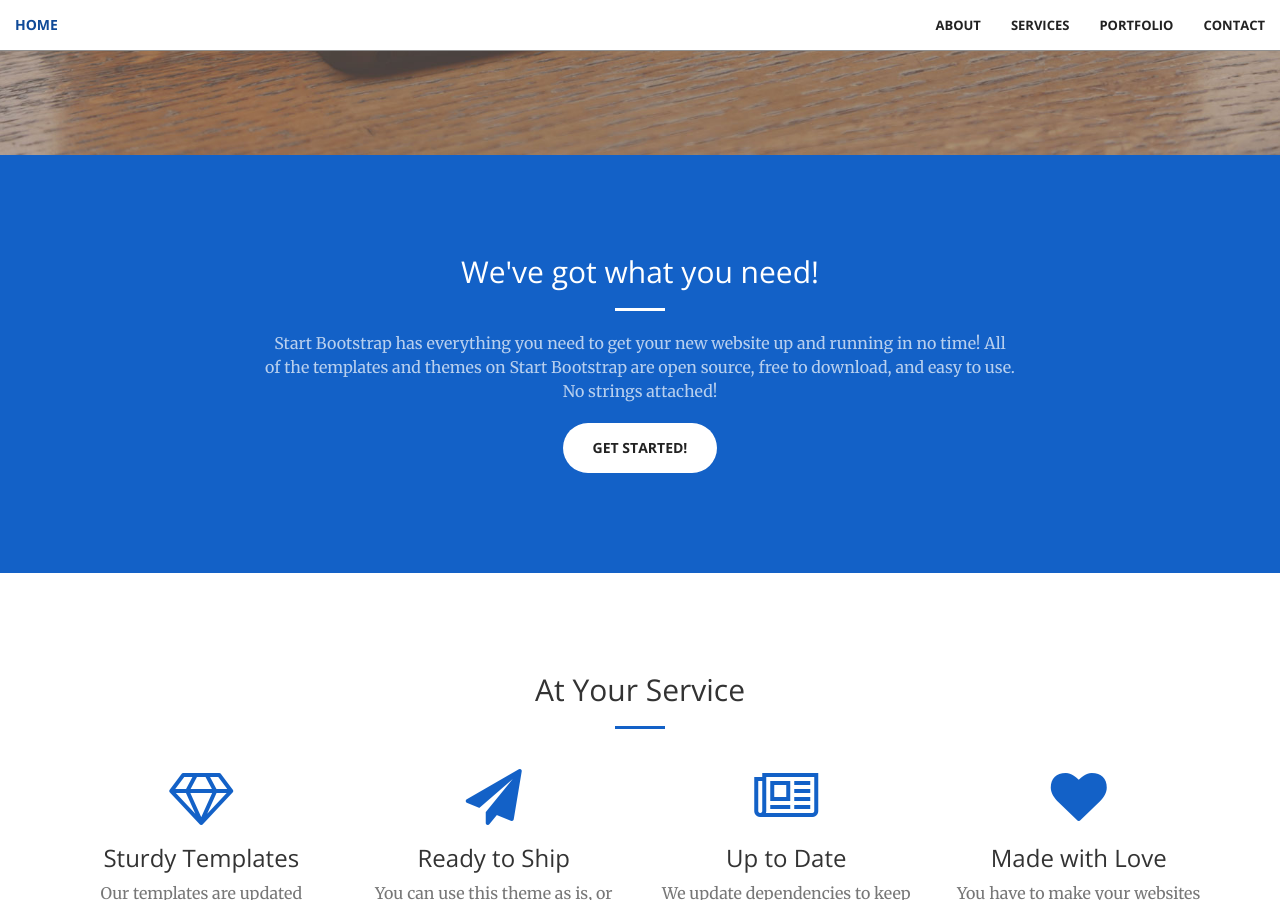
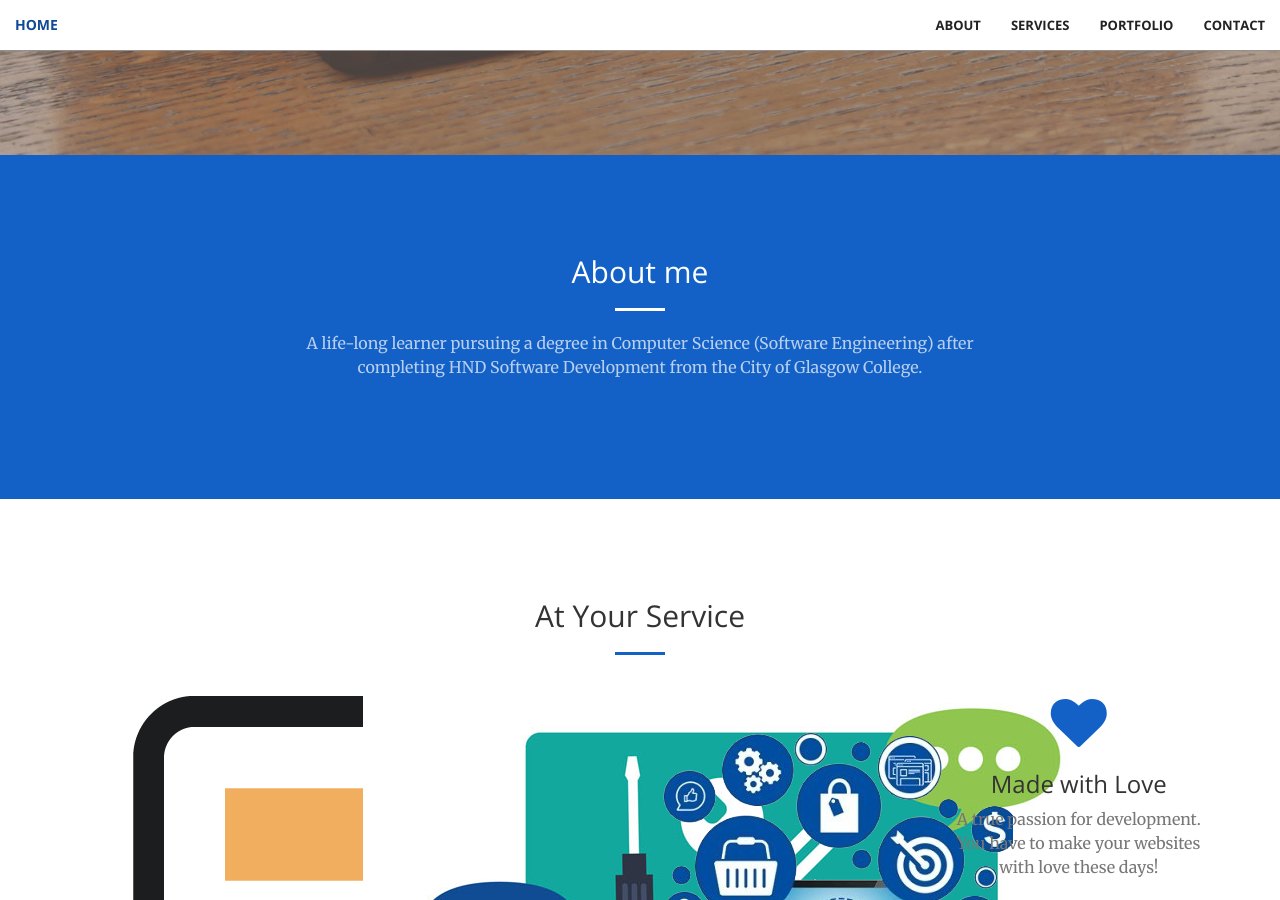
Before and after one commit to Bilal44/bilal44.github.io, a Jekyll site: the page built from index.html, in a window 1280 px wide and 900 px high, scrolled down 745 px. Built offline with Jekyll 4.4.1, drawn with Linux system fonts in a browser that asks for light colours; some of the changed text lies outside the part shown.

Commit message:
New images

```diff
--- a/_includes/about.html
+++ b/_includes/about.html
@@ -2,10 +2,9 @@
     <div class="container">
         <div class="row">
             <div class="col-lg-8 col-lg-offset-2 text-center">
-                <h2 class="section-heading">We've got what you need!</h2>
+                <h2 class="section-heading">About me</h2>
                 <hr class="light">
-                <p class="text-faded">Start Bootstrap has everything you need to get your new website up and running in no time! All of the templates and themes on Start Bootstrap are open source, free to download, and easy to use. No strings attached!</p>
-                <a href="#" class="btn btn-default btn-xl">Get Started!</a>
+                <p class="text-faded">A life-long learner pursuing a degree in Computer Science (Software Engineering) after completing HND Software Development from the City of Glasgow College.</p>
             </div>
         </div>
     </div>
--- a/_includes/career.html
+++ b/_includes/career.html
@@ -11,30 +11,30 @@
         <div class="row">
             <div class="col-lg-3 col-md-6 text-center">
                 <div class="service-box">
-                    <i class="fa fa-4x fa-diamond wow bounceIn text-primary"></i>
-                    <h3>Sturdy Templates</h3>
-                    <p class="text-muted">Our templates are updated regularly so they don't break.</p>
+                    <i class="wow bounceIn text-primary"><img src="../img/responsive.png" /></i>
+                    <h3>Responsive Web Development</h3>
+                    <p class="text-muted">Website and application designed with a mobile-first approach for an optimal experience for the modern user.</p>
                 </div>
             </div>
             <div class="col-lg-3 col-md-6 text-center">
                 <div class="service-box">
-                    <i class="fa fa-4x fa-paper-plane wow bounceIn text-primary" data-wow-delay=".1s"></i>
-                    <h3>Ready to Ship</h3>
-                    <p class="text-muted">You can use this theme as is, or you can make changes!</p>
+                    <i class="wow bounceIn text-primary" data-wow-delay=".1s"><img src="../img/website-maintenance.jpg" /></i>
+                    <h3>Maintence, Upgrade and Integration</h3>
+                    <p class="text-muted">Hands-off management, upgrading of existing applications or integrating them with the new, cutting-edge technologies.</p>
                 </div>
             </div>
             <div class="col-lg-3 col-md-6 text-center">
                 <div class="service-box">
-                    <i class="fa fa-4x fa-newspaper-o wow bounceIn text-primary" data-wow-delay=".2s"></i>
+                    <i class="wow bounceIn text-primary" data-wow-delay=".2s"><img src="../img/wordpress.png" /></i>
                     <h3>Up to Date</h3>
-                    <p class="text-muted">We update dependencies to keep things fresh.</p>
+                    <p class="text-muted">Build your brand using the web's most popular content management system.</p>
                 </div>
             </div>
             <div class="col-lg-3 col-md-6 text-center">
                 <div class="service-box">
                     <i class="fa fa-4x fa-heart wow bounceIn text-primary" data-wow-delay=".3s"></i>
                     <h3>Made with Love</h3>
-                    <p class="text-muted">You have to make your websites with love these days!</p>
+                    <p class="text-muted">A true passion for development. You have to make your websites with love these days!</p>
                 </div>
             </div>
         </div>
--- a/_sass/_base.scss
+++ b/_sass/_base.scss
@@ -348,10 +348,6 @@ body {
     -webkit-tap-highlight-color: $theme-dark;
 }
 
-section#contact .section-heading {
-    color: #fff;
-}
-
 section#contact .form-group {
     margin-bottom: 25px;
 }
```
Also changed, not shown: img/responsive.png (added), img/website-maintenance.jpg (added), img/wordpress.png (added).
